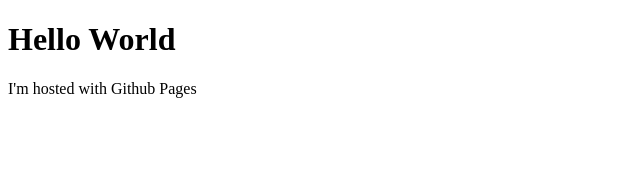
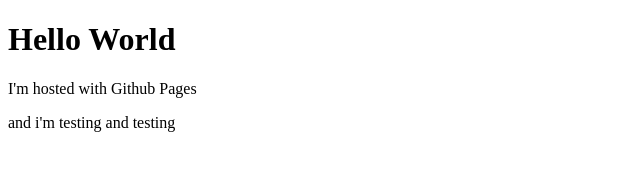
Before and after one commit to Tbear1981/bitcoin-overseer, a plain HTML site: page index.html in a window 1280 px wide. Shown: the whole page, without its empty margins (0-640 px from the left). Drawn offline with Linux system fonts and the light colour scheme.

Commit message:
Testing GH sites

```diff
--- a/index.html
+++ b/index.html
@@ -3,5 +3,6 @@
 	<body>
 		<h1>Hello World</h1>
 		<p>I'm hosted with Github Pages</p>
+		<p>and i'm testing and testing<p>
 	</body>
 </html>
```
